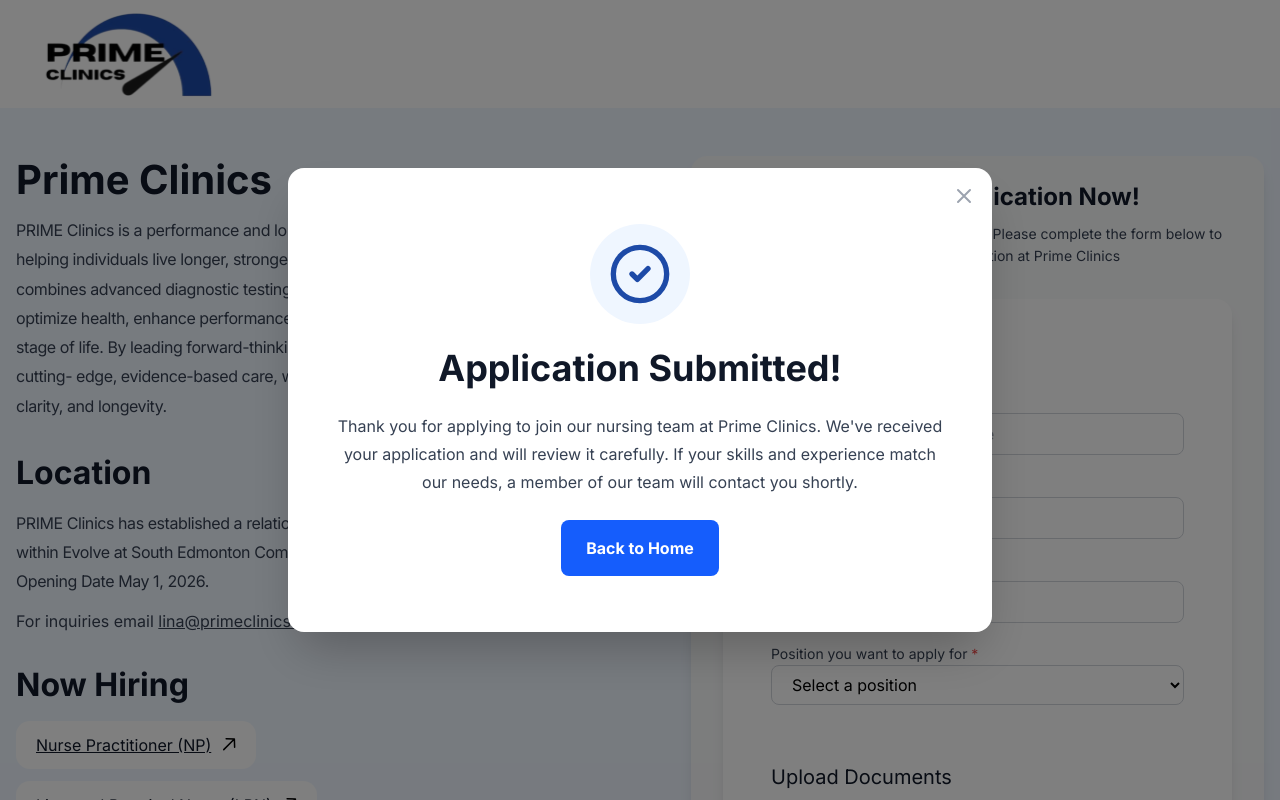
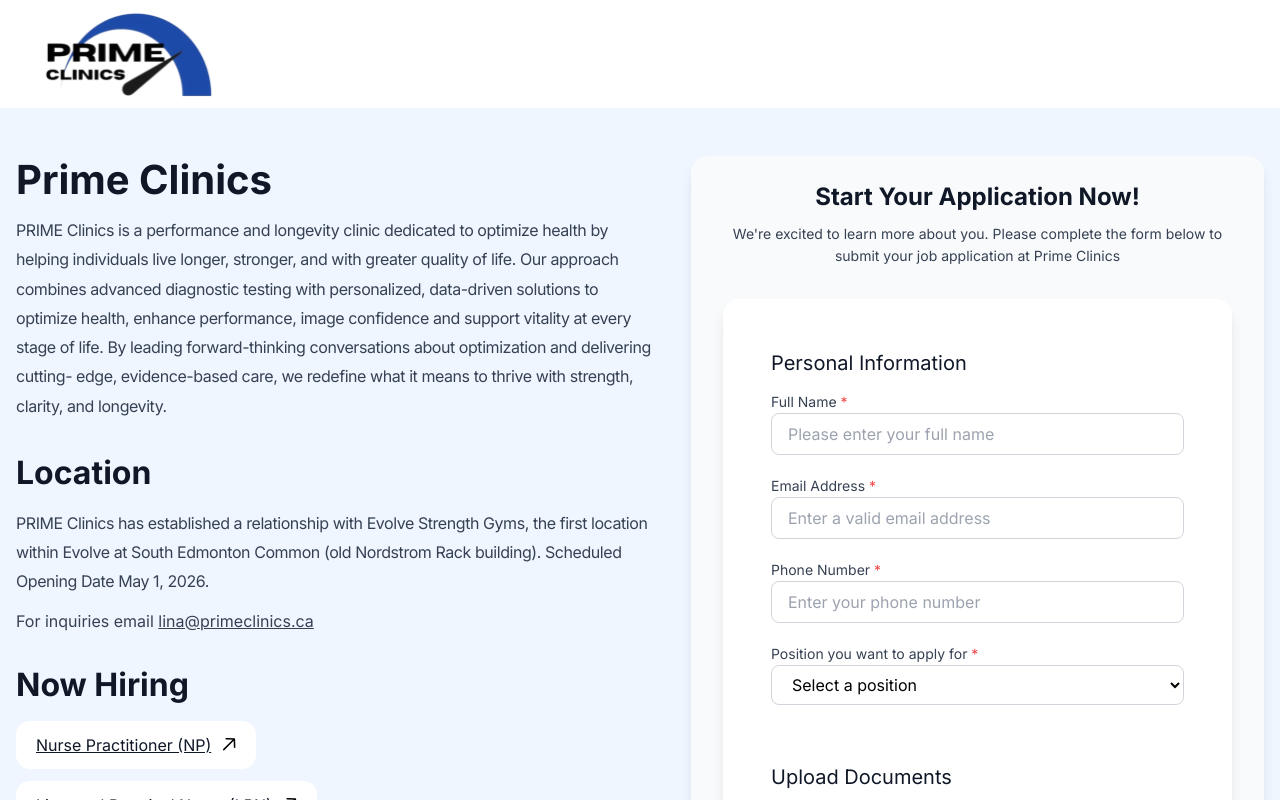
Before and after one commit to Cosmo-US-LLC/prime-clinics, a React (Vite) app: page / in a window 1280 px wide. Shown: the top 800 px of the page. Built offline with nearby package versions, Linux system fonts and the light colour scheme.

Commit message:
modal fixed

```diff
--- a/src/pages/ApplicationFormPage.jsx
+++ b/src/pages/ApplicationFormPage.jsx
@@ -661,7 +661,7 @@
       </div>
 
       {/* Success Modal */}
-      {!showSuccessModal && (
+      {showSuccessModal && (
         <div className="fixed inset-0 bg-black bg-opacity-50 flex items-center justify-center z-50 p-4">
           <div className="flex flex-col items-center gap-6 sm:gap-6 w-full max-w-[704px] py-8 px-6 sm:py-[56px] sm:px-[48px] rounded-2xl bg-white shadow-[0_25px_50px_-12px_rgba(0,0,0,0.25)] relative">
             <button
```
